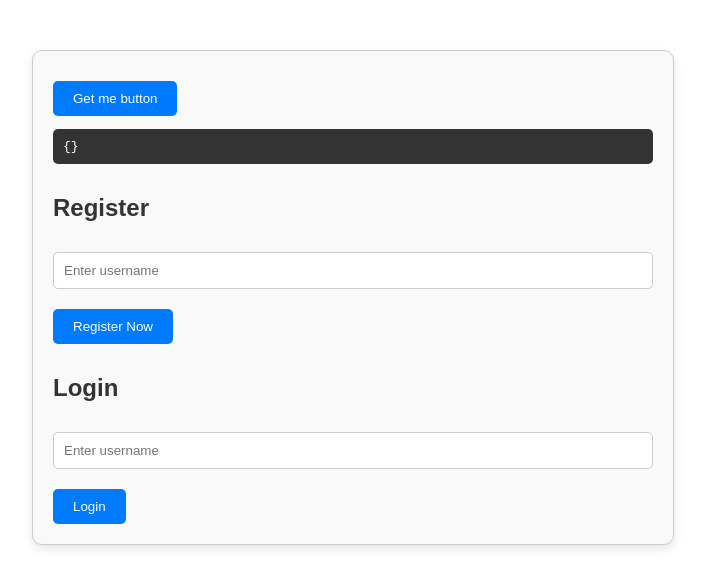
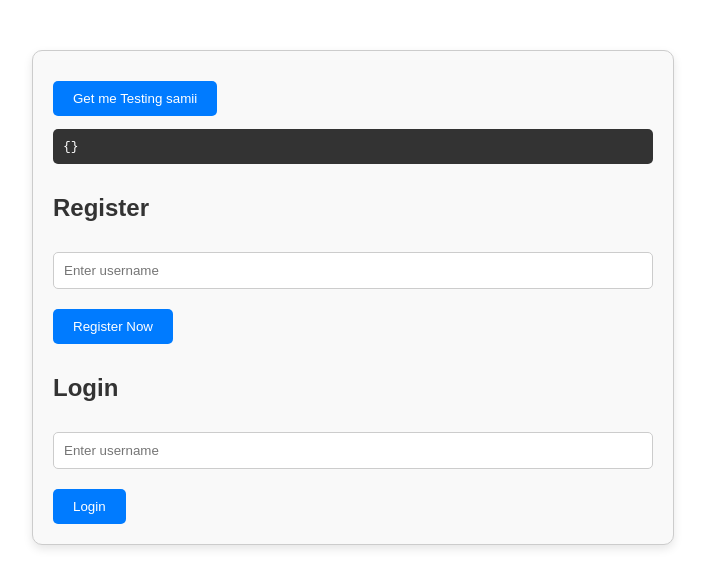
Before and after one commit to samuelgbenga/webauthn1, a React (Vite) app in the folder webauthnfe/webauthnfe/: page / in a window 1280 px wide. Shown: the top 588 px of the page, without its empty margins (287-992 px from the left). Built offline with nearby package versions, Linux system fonts and the light colour scheme; no server answers.

Commit message:
new commit

```diff
--- a/webauthnfe/webauthnfe/src/App.jsx
+++ b/webauthnfe/webauthnfe/src/App.jsx
@@ -210,7 +210,7 @@ const App = () => {
   return (
     <div className="app-container">
       <button onClick={handleGetMe}>
-        {isLoading ? "Loading..." : "Get me button"}
+        {isLoading ? "Loading..." : "Get me Testing samii"}
       </button>
 
       <div>{resp && <pre>{JSON.stringify(resp, null, 2)}</pre>}</div>
```
